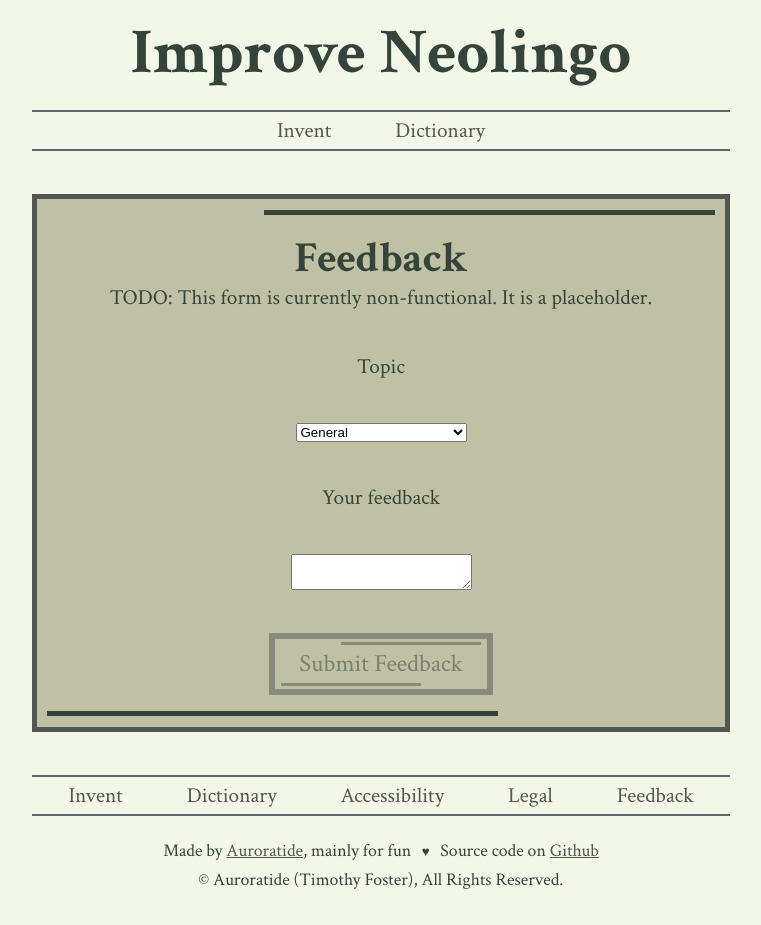
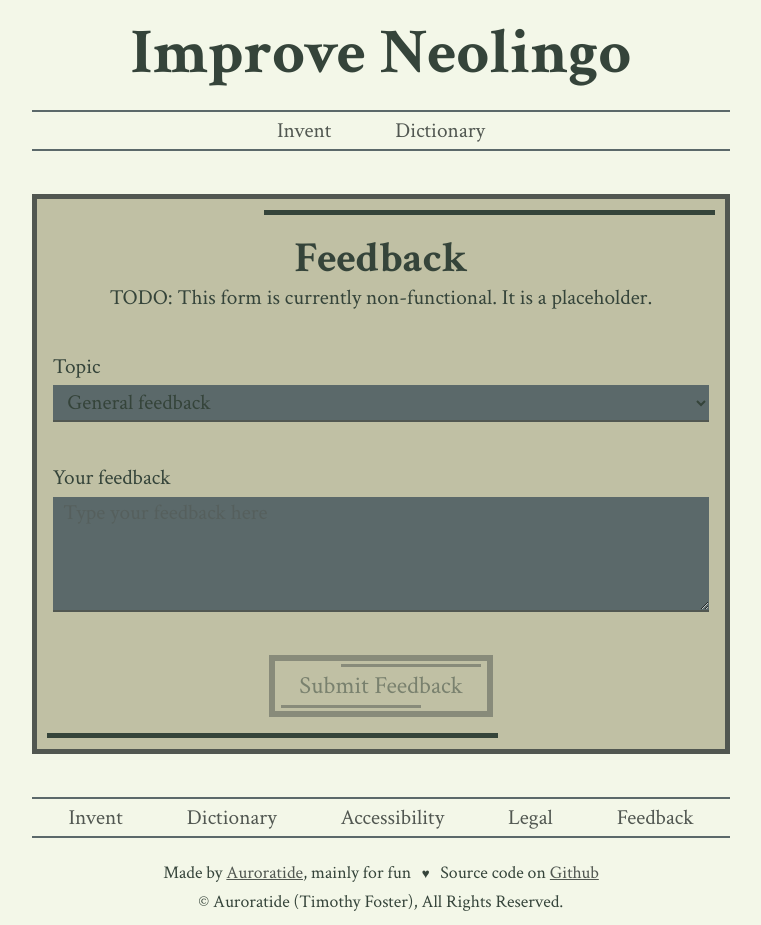
Before and after one commit to Auroratide/neolingo, a SvelteKit app: page /feedback in a window 1280 px wide. Shown: the whole page, without its empty margins (259-1020 px from the left). Before the commit the page ends 903 px from the top, so only its background shows below. Built offline with nearby package versions, Linux system fonts and the light colour scheme.

Commit message:
(#28) Make the feedback form prettier

```diff
--- a/src/lib/design-system/FormCard.svelte
+++ b/src/lib/design-system/FormCard.svelte
@@ -18,6 +18,7 @@
 		"submitted-label": string,
 		onsubmit: (form: FormData) => Promise<void>,
 		focus?: boolean,
+		transition?: boolean,
 	}; const {
 		id,
 		transitionTo,
@@ -28,6 +29,7 @@
 		"submitted-label": submittedLabel,
 		onsubmit: submitData,
 		focus = false,
+		transition = false,
 	}: Props = $props()
 
 	let submitting = $state(false)
@@ -79,7 +81,7 @@
 	</div>
 {/snippet}
 
-<FocusCard {id} {focus} error={contentFailed} transition>
+<FocusCard {id} {focus} error={contentFailed} {transition}>
 	<div class="all-text-centered overlay-container">
 		<h2>{title}</h2>
 		{#await content}
--- a/src/routes/InventWord.svelte
+++ b/src/routes/InventWord.svelte
@@ -57,6 +57,7 @@
 	waiting-label="Creating a prompt"
 	submitted-label="Sending your word"
 	{onsubmit}
+	transition
 	transitionTo={{
 		id: "vote-section",
 		shouldTransition: () => (prompt.myWord?.length ?? 0) === 0,
--- a/src/routes/Vote.svelte
+++ b/src/routes/Vote.svelte
@@ -43,6 +43,7 @@
 	waiting-label="Finding words"
 	submitted-label="Sending your vote"
 	{onsubmit}
+	transition
 	transitionTo={{
 		id: "whats-next-section",
 		shouldTransition: () => (votes.myVote?.length ?? 0) === 0,
--- a/src/routes/accessibility/+page.svelte
+++ b/src/routes/accessibility/+page.svelte
@@ -25,7 +25,7 @@
 		<section>
 			<h2>Feedback</h2>
 			<p>I am very open to discourse about improving the accessibility of anything I do! If anything hinders you from reading my articles or using my things, please let me know.</p>
-			<p><strong><a href="https://github.com/Auroratide/neolingo/issues/new?labels=accessibility">Create an issue on Github</a></strong>, and I will definitely look into it!</p>
+			<p><strong><a href="/feedback?topic=accessibility">Leave me a note</a></strong>, and I will definitely look into it!</p>
 		</section>
 	</Stack>
 </Typography>
--- a/src/routes/feedback/+page.svelte
+++ b/src/routes/feedback/+page.svelte
@@ -1,5 +1,12 @@
 <script lang="ts">
 	import FormCard from "$lib/design-system/FormCard.svelte"
+	import type { PageData } from "./$types"
+
+	type Props = {
+		data: PageData
+	}; const {
+		data,
+	}: Props = $props()
 </script>
 
 <FormCard
@@ -13,14 +20,28 @@
 >
 	{#snippet form()}
 		<p>TODO: This form is currently non-functional. It is a placeholder.</p>
-		<label for="feedback-topic">Topic</label>
-		<select id="feedback-topic">
-			<option>General</option>
-			<option>Something is not working</option>
-			<option>I have an idea</option>
-		</select>
-		<label for="feedback-content">Your feedback</label>
-		<textarea id="feedback-content" required></textarea>
+
+		<div class="input-group">
+			<label for="feedback-topic">Topic</label>
+			<select id="feedback-topic">
+				<option selected={data.initialTopic === "general"}>General feedback</option>
+				<option selected={data.initialTopic === "bug"}>Something is not working</option>
+				<option selected={data.initialTopic === "idea"}>I have an idea</option>
+				<option selected={data.initialTopic === "accessibility"}>Accessibility issue</option>
+			</select>
+		</div>
+
+		<div class="input-group">
+			<label for="feedback-content">Your feedback</label>
+			<textarea
+				id="feedback-content"
+				required
+				placeholder="Type your feedback here"
+				rows="4"
+				maxlength="2500"
+			></textarea>
+		</div>
+
 		<button type="submit" class="slightly-larger" disabled>
 			Submit Feedback
 		</button>
@@ -29,4 +50,16 @@
 
 <style>
 	.slightly-larger { font-size: 1.15em; }
+
+	.input-group {
+		inline-size: 100%;
+		display: flex;
+		flex-direction: column;
+		align-items: stretch;
+		gap: 0.25em;
+
+		label {
+			text-align: start;
+		}
+	}
 </style>
--- a/src/routes/feedback/+page.ts
+++ b/src/routes/feedback/+page.ts
@@ -1,7 +1,9 @@
 import type { PageLoad } from "./$types"
 
-export const load: PageLoad = () => {
+export const load: PageLoad = ({ url }) => {
+	const topic = url.searchParams.get("topic")
 	return {
+		initialTopic: topic ? decodeURIComponent(topic) : "",
 		metadata: {
 			title: "Improve Neolingo",
 		},
--- a/static/global.css
+++ b/static/global.css
@@ -136,12 +136,12 @@
 	}
 }
 
-:is(button, input, a):focus-visible {
+:is(button, input, a, textarea, select):focus-visible {
 	outline: 0.125em dotted var(--color-o);
 	outline-offset: 0.125em;
 }
 
-input[type="text"], input[type="search"] {
+input[type="text"], input[type="search"], textarea, select {
 	font-family: "Crimson Text", serif;
 	font-size: 1em;
 	background: var(--color-i);
@@ -165,6 +165,13 @@
 		background: var(--color-o);
 		color: var(--color-o);
 	} */
+}
+
+select { cursor: pointer; }
+
+textarea {
+	resize: vertical;
+	inline-size: 100%;
 }
 
 dfn {
```
